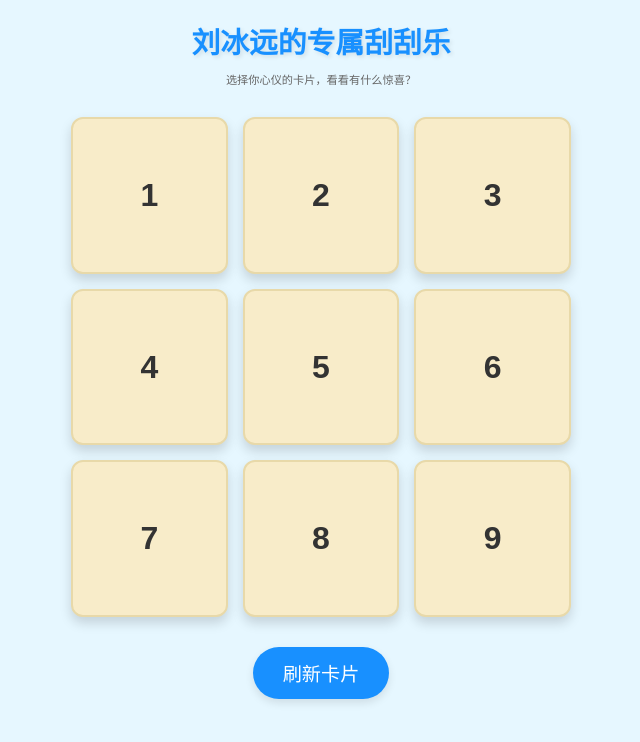
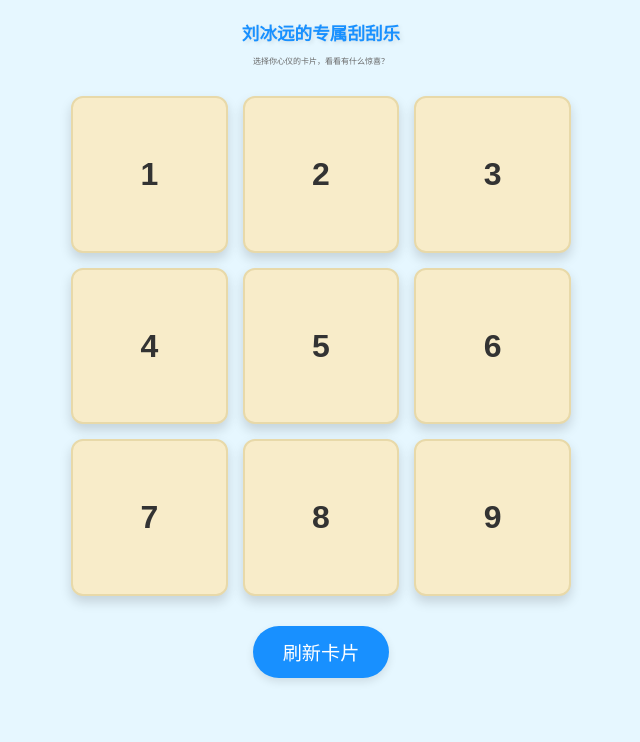
Before and after one commit to ALDWhy/scratch-card, a plain HTML site: page index.html in a window 1280 px wide. Shown: the whole page, without its empty margins (319-959 px from the left). Drawn offline with Linux system fonts and the light colour scheme.

Commit message:
Update index.html

```diff
--- a/index.html
+++ b/index.html
@@ -28,14 +28,14 @@
 
         .header h1 {
             color: #1890ff;
-            font-size: 1.8rem;
+            font-size: 1.1rem;
             margin-bottom: 10px;
             text-shadow: 2px 2px 4px rgba(0, 0, 0, 0.1);
         }
 
         .header p {
             color: #666;
-            font-size: 0.7rem;
+            font-size: 0.5rem;
         }
 
         .scratch-container {
```
